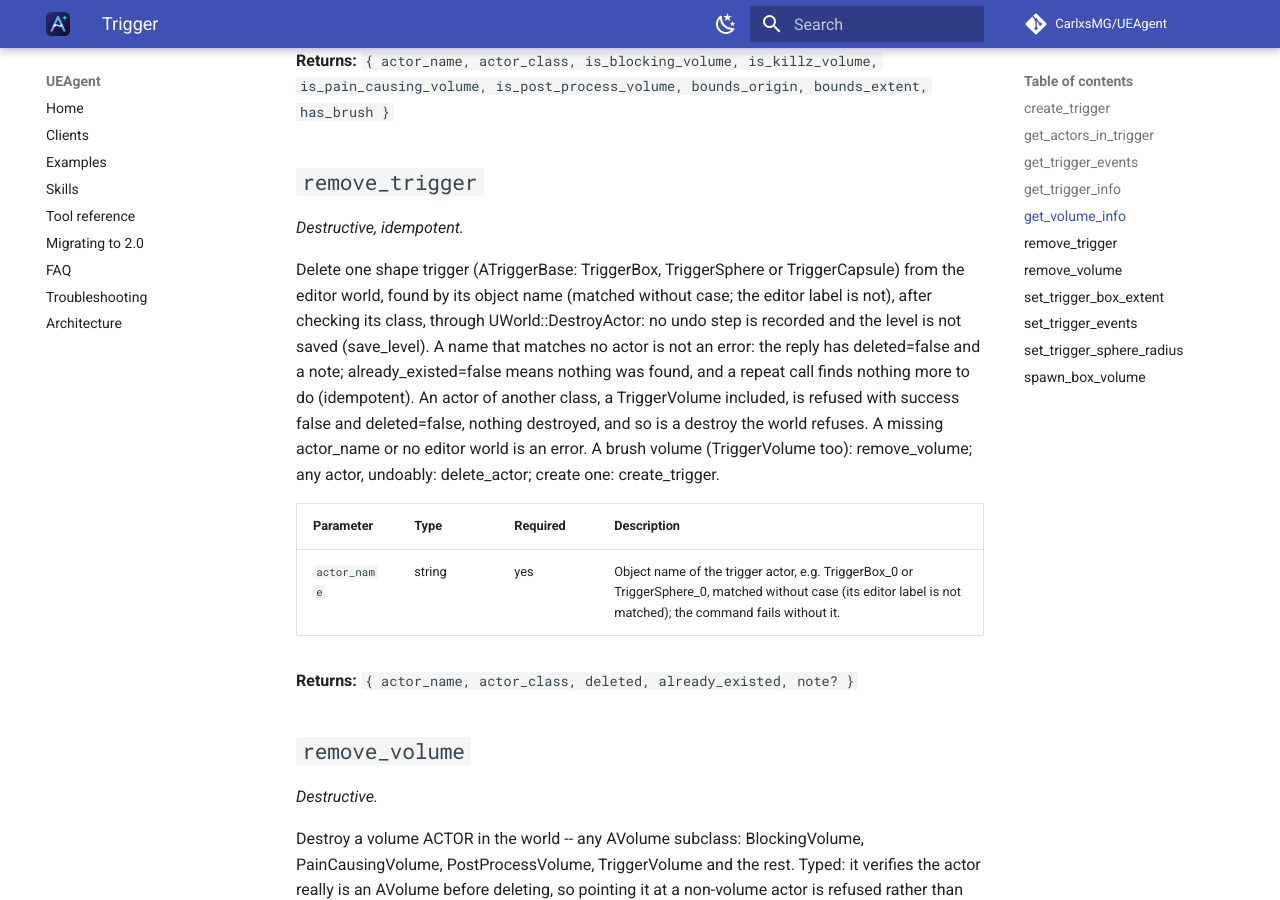
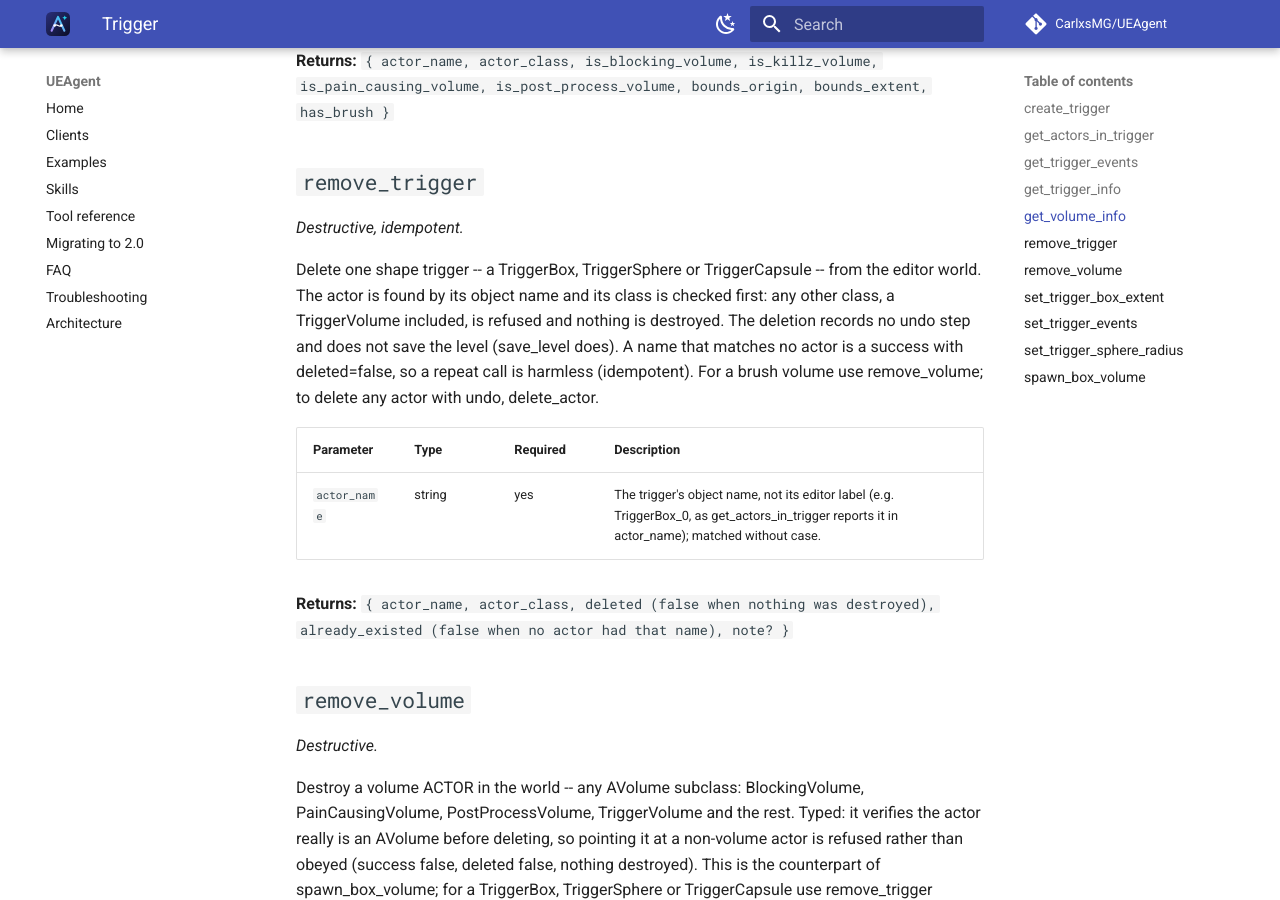
Before and after one commit to CarlxsMG/UEAgent, an MkDocs documentation site: the page built from docs/tools/Trigger.md, in a window 1280 px wide and 900 px high, scrolled down 2428 px. Built offline with MkDocs 1.6.1 and Material for MkDocs 9.7.7, drawn with Linux system fonts in a browser that asks for light colours; comment, search, counter and statistics services are not loaded.

Commit message:
remove_trigger: a shorter description that explains already_existed and where the name comes from

```diff
--- a/docs/tools/Trigger.md
+++ b/docs/tools/Trigger.md
@@ -70,13 +70,13 @@
 
 *Destructive, idempotent.*
 
-Delete one shape trigger (ATriggerBase: TriggerBox, TriggerSphere or TriggerCapsule) from the editor world, found by its object name (matched without case; the editor label is not), after checking its class, through UWorld::DestroyActor: no undo step is recorded and the level is not saved (save_level). A name that matches no actor is not an error: the reply has deleted=false and a note; already_existed=false means nothing was found, and a repeat call finds nothing more to do (idempotent). An actor of another class, a TriggerVolume included, is refused with success false and deleted=false, nothing destroyed, and so is a destroy the world refuses. A missing actor_name or no editor world is an error. A brush volume (TriggerVolume too): remove_volume; any actor, undoably: delete_actor; create one: create_trigger.
+Delete one shape trigger -- a TriggerBox, TriggerSphere or TriggerCapsule -- from the editor world. The actor is found by its object name and its class is checked first: any other class, a TriggerVolume included, is refused and nothing is destroyed. The deletion records no undo step and does not save the level (save_level does). A name that matches no actor is a success with deleted=false, so a repeat call is harmless (idempotent). For a brush volume use remove_volume; to delete any actor with undo, delete_actor.
 
 | Parameter | Type | Required | Description |
 |---|---|---|---|
-| `actor_name` | string | yes | Object name of the trigger actor, e.g. TriggerBox_0 or TriggerSphere_0, matched without case (its editor label is not matched); the command fails without it. |
+| `actor_name` | string | yes | The trigger's object name, not its editor label (e.g. TriggerBox_0, as get_actors_in_trigger reports it in actor_name); matched without case. |
 
-**Returns:** `{ actor_name, actor_class, deleted, already_existed, note? }`
+**Returns:** `{ actor_name, actor_class, deleted (false when nothing was destroyed), already_existed (false when no actor had that name), note? }`
 
 ## `remove_volume`
 
```
Also changed, not shown: 2 other files.
